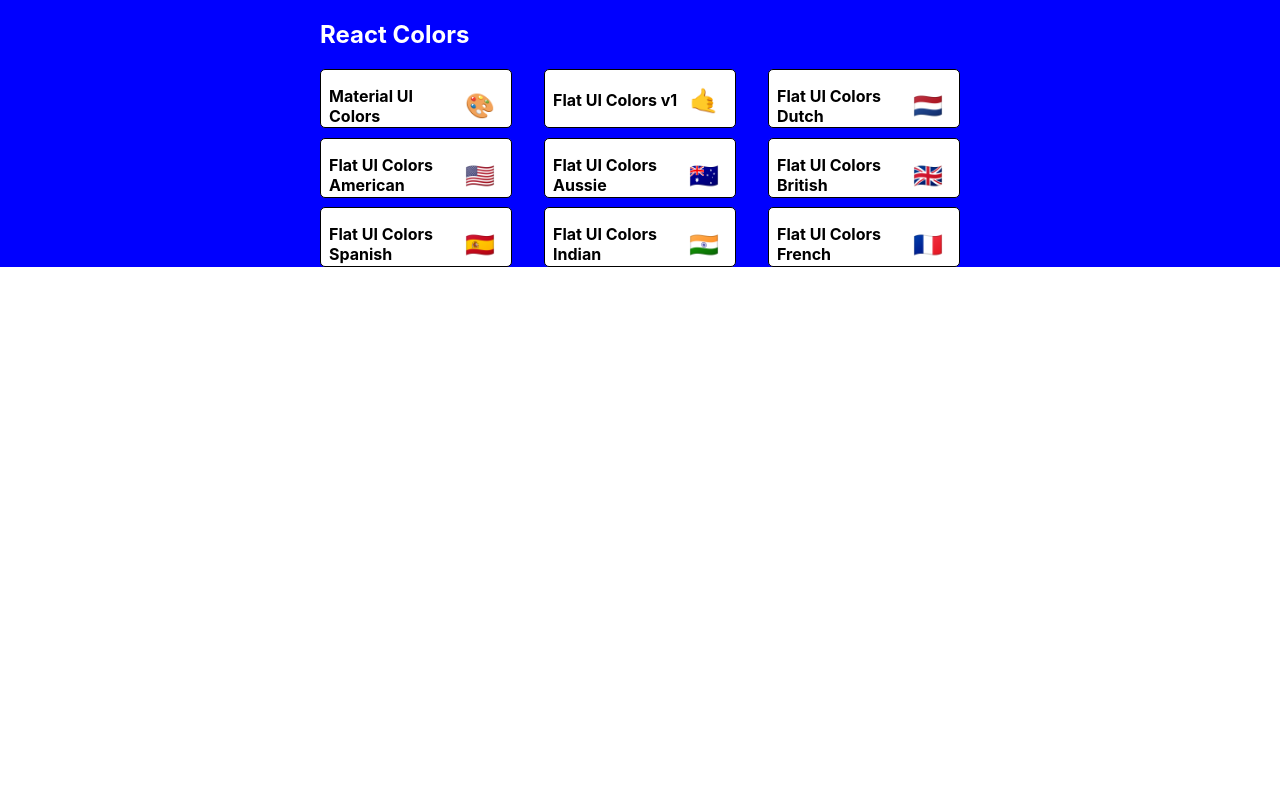
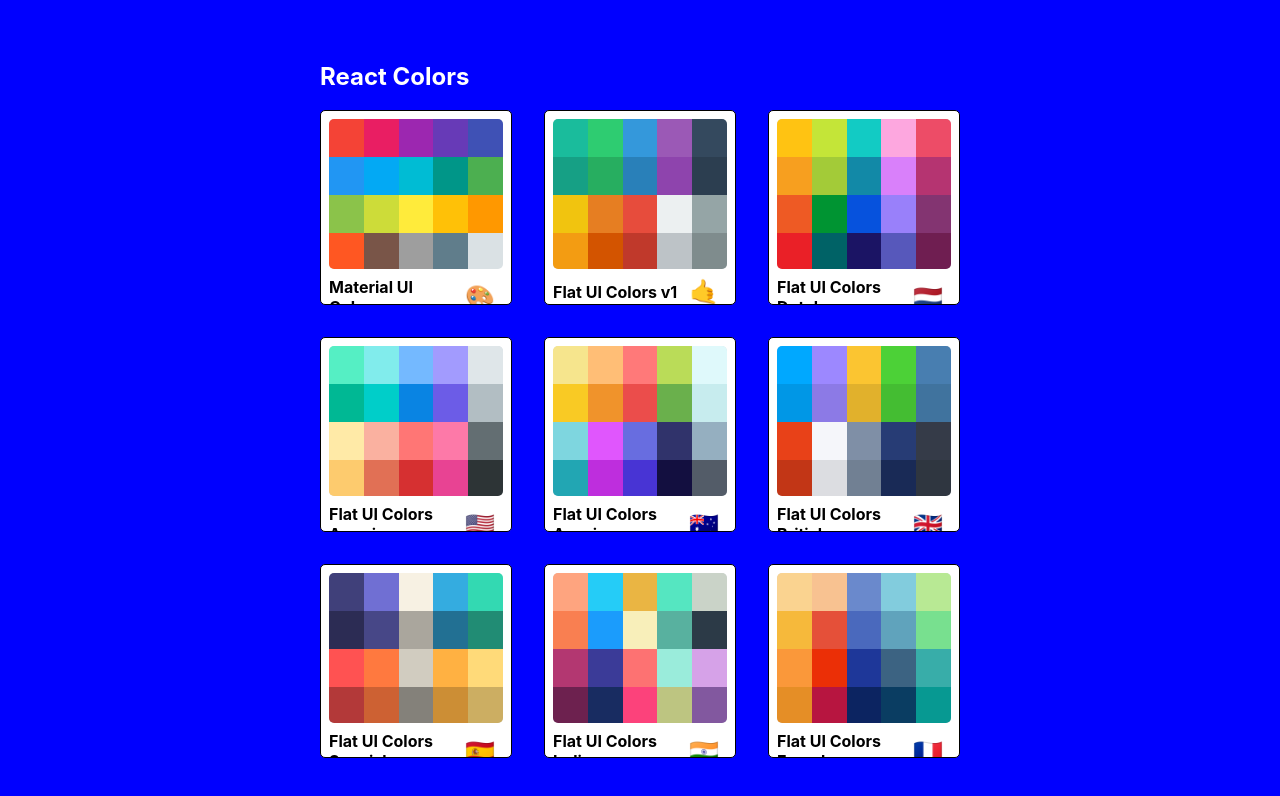
Before and after one commit to bineetNaidu/UI-Colors-App, a React (Create React App) app: page / in a window 1280 px wide. Shown: the top 796 px of the page. Built offline with nearby package versions, Linux system fonts and the light colour scheme.

Commit message:
finish styling MiniPalette Component

```diff
--- a/src/MiniPalette.jsx
+++ b/src/MiniPalette.jsx
@@ -15,7 +15,11 @@
     },
   },
   colors: {
-    backgroundColor: "grey",
+    backgroundColor: "#dae1e4",
+    height: "150px",
+    width: "100%",
+    borderRadius: "5px",
+    overflow: "hidden",
   },
   title: {
     display: "flex",
@@ -31,14 +35,29 @@
     marginRight: "0.5rem",
     fontSize: "1.5rem",
   },
+  miniColor: {
+    height: "25%",
+    width: "20%",
+    display: "inline-block",
+    margin: "0 auto",
+    position: "relation",
+    marginBottom: "-3.5px",
+  },
 };
 
 function MiniPalette(props) {
-  const { classes, paletteName, emoji } = props;
+  const { classes, paletteName, emoji, colors } = props;
+  const minicolorsboxes = colors.map((color) => (
+    <div
+      className={classes.miniColor}
+      style={{ backgroundColor: color.color }}
+      key={color.name}
+    ></div>
+  ));
 
   return (
     <div className={classes.root}>
-      <div className={classes.colors}></div>
+      <div className={classes.colors}>{minicolorsboxes}</div>
       <h5 className={classes.title}>
         {paletteName}
         <span className={classes.emoji}>{emoji}</span>
--- a/src/PaletteList.jsx
+++ b/src/PaletteList.jsx
@@ -5,7 +5,7 @@
 const styles = {
   root: {
     backgroundColor: "blue",
-    height: "100%",
+    height: "100vh",
     display: "flex",
     alignItems: "center",
     justifyContent: "center",
```
